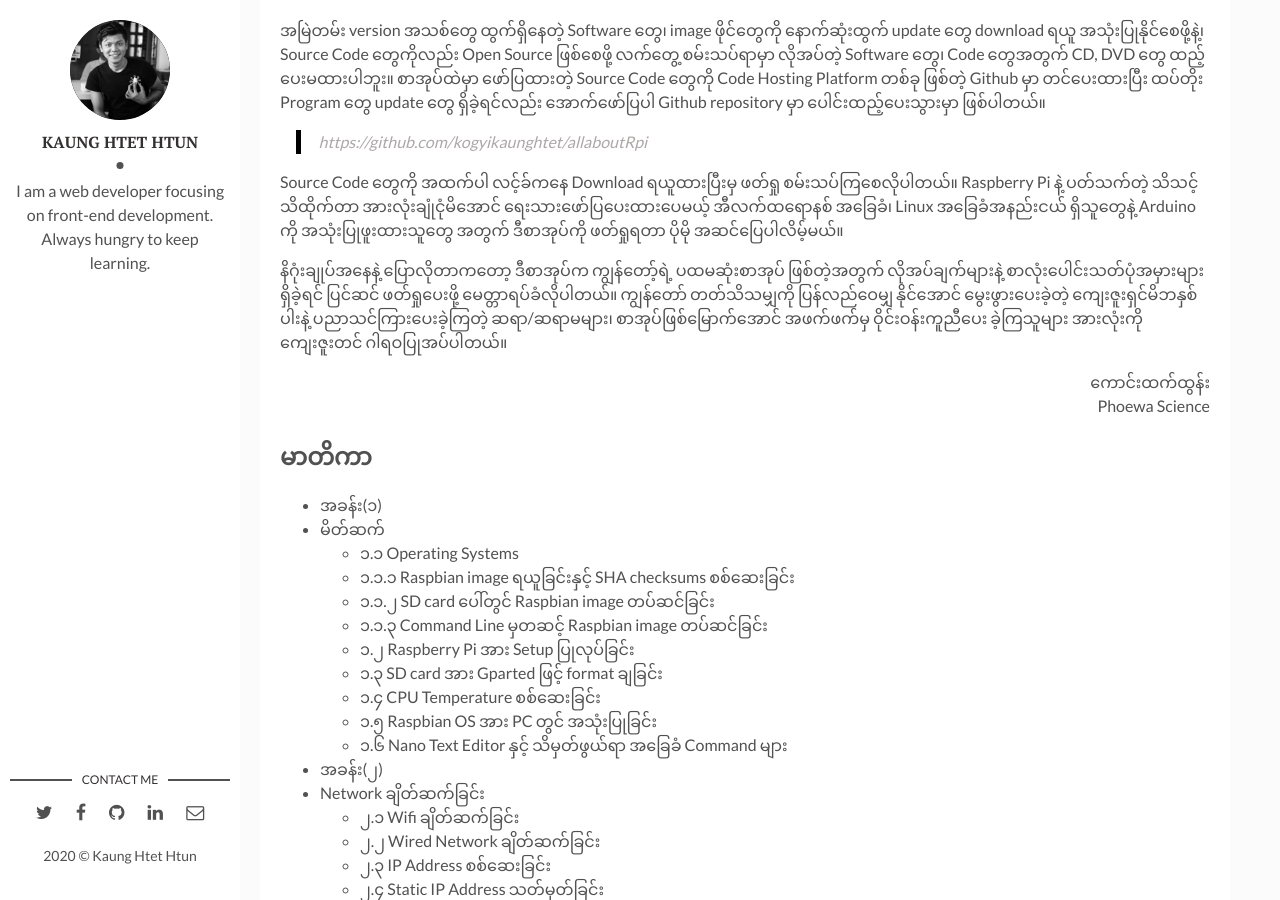
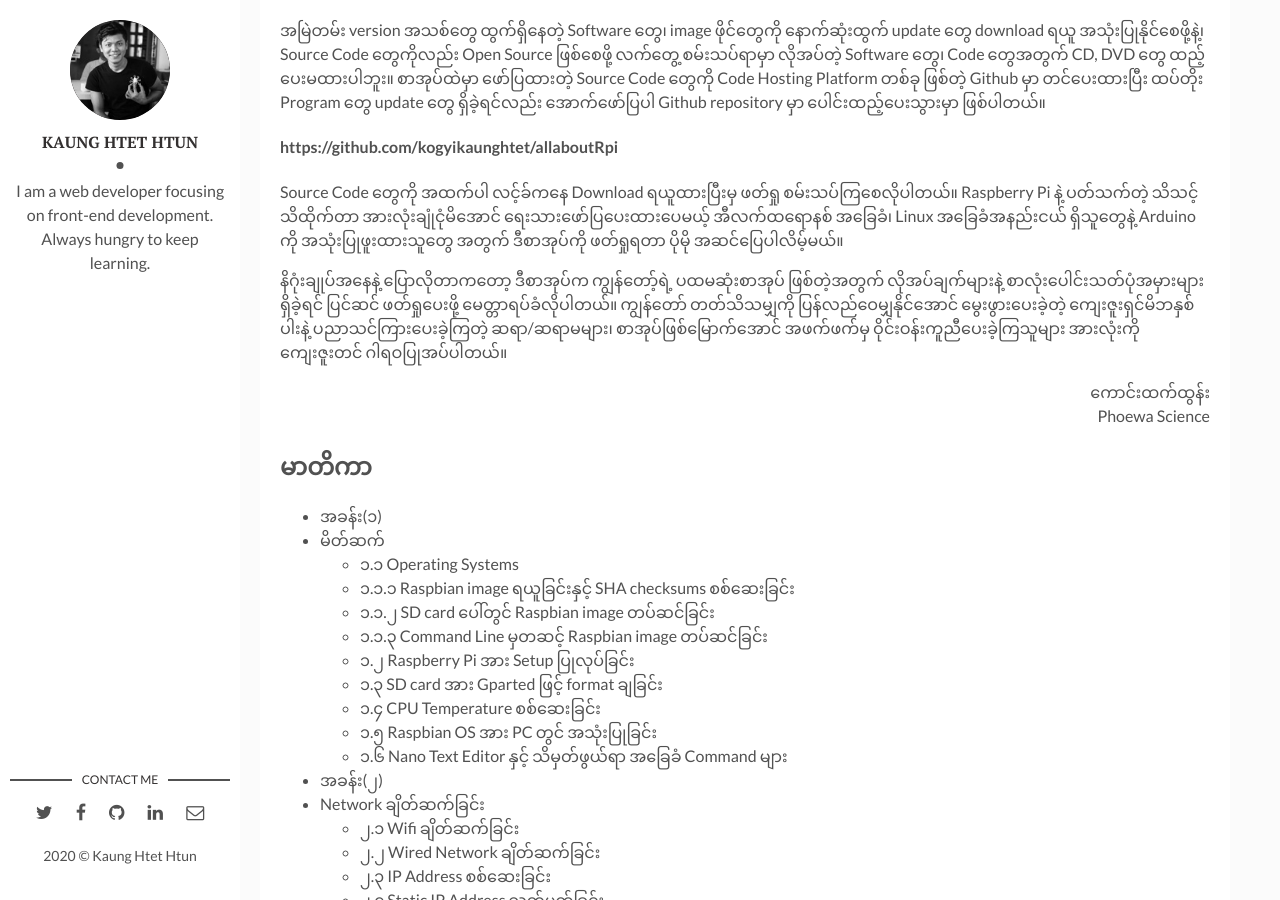
Before and after one commit to kogyikaunghtet/kogyikaunghtet.github.io, a Jekyll site: the page built from _posts/2020-02-16-allabout-rpi.markdown, in a window 1280 px wide and 900 px high, scrolled down 1946 px. Built offline with Jekyll 4.4.1, drawn with Linux system fonts in a browser that asks for light colours; comment, search, counter and statistics services are not loaded.

Commit message:
Initial commit

```diff
--- a/_posts/2020-02-16-allabout-rpi.markdown
+++ b/_posts/2020-02-16-allabout-rpi.markdown
@@ -50,11 +50,11 @@ Raspberry Pi မှာ အသုံးပြုမယ့် Operating System အ
 
 အမြဲတမ်း version အသစ်တွေ ထွက်ရှိနေတဲ့ Software တွေ၊ image ဖိုင်တွေကို နောက်ဆုံးထွက် update တွေ download ရယူ အသုံးပြုနိုင်စေဖို့နဲ့၊ Source Code တွေကိုလည်း Open Source ဖြစ်စေဖို့ လက်တွေ့ စမ်းသပ်ရာမှာ လိုအပ်တဲ့ Software တွေ၊ Code တွေအတွက် CD, DVD တွေ ထည့်ပေးမထားပါဘူး။ စာအုပ်ထဲမှာ ဖော်ပြထားတဲ့ Source Code တွေကို Code Hosting Platform တစ်ခု ဖြစ်တဲ့ Github မှာ တင်ပေးထားပြီး ထပ်တိုး Program တွေ update တွေ ရှိခဲ့ရင်လည်း အောက်ဖော်ပြပါ Github repository မှာ ပေါင်းထည့်ပေးသွားမှာ ဖြစ်ပါတယ်။
 
-> https://github.com/kogyikaunghtet/allaboutRpi
+#### https://github.com/kogyikaunghtet/allaboutRpi
 
 Source Code တွေကို အထက်ပါ လင့်ခ်ကနေ Download ရယူထားပြီးမှ ဖတ်ရှု စမ်းသပ်ကြစေလိုပါတယ်။ Raspberry Pi နဲ့ ပတ်သက်တဲ့ သိသင့်သိထိုက်တာ အားလုံးချုံငုံမိအောင် ရေးသားဖော်ပြပေးထားပေမယ့် အီလက်ထရောနစ် အခြေခံ၊ Linux အခြေခံအနည်းငယ် ရှိသူတွေနဲ့ Arduino ကို အသုံးပြုဖူးထားသူတွေ အတွက် ဒီစာအုပ်ကို ဖတ်ရှုရတာ ပိုမို အဆင်ပြေပါလိမ့်မယ်။
 
-နိဂုံးချုပ်အနေနဲ့ ပြောလိုတာကတော့ ဒီစာအုပ်က ကျွန်တော့်ရဲ့ ပထမဆုံးစာအုပ် ဖြစ်တဲ့အတွက် လိုအပ်ချက်များနဲ့ စာလုံးပေါင်းသတ်ပုံအမှားများ ရှိခဲ့ရင် ပြင်ဆင် ဖတ်ရှုပေးဖို့ မေတ္တာရပ်ခံလိုပါတယ်။ ကျွန်တော် တတ်သိသမျှကို ပြန်လည်ဝေမျှ နိုင်အောင် မွေးဖွားပေးခဲ့တဲ့ ကျေးဇူးရှင်မိဘနှစ်ပါးနဲ့ ပညာသင်ကြားပေးခဲ့ကြတဲ့ ဆရာ/ဆရာမများ၊ စာအုပ်ဖြစ်မြောက်အောင် အဖက်ဖက်မှ ဝိုင်းဝန်းကူညီပေး ခဲ့ကြသူများ အားလုံးကို ကျေးဇူးတင် ဂါရဝပြုအပ်ပါတယ်။
+နိဂုံးချုပ်အနေနဲ့ ပြောလိုတာကတော့ ဒီစာအုပ်က ကျွန်တော့်ရဲ့ ပထမဆုံးစာအုပ် ဖြစ်တဲ့အတွက် လိုအပ်ချက်များနဲ့ စာလုံးပေါင်းသတ်ပုံအမှားများ ရှိခဲ့ရင် ပြင်ဆင် ဖတ်ရှုပေးဖို့ မေတ္တာရပ်ခံလိုပါတယ်။ ကျွန်တော် တတ်သိသမျှကို ပြန်လည်ဝေမျှနိုင်အောင် မွေးဖွားပေးခဲ့တဲ့ ကျေးဇူးရှင်မိဘနှစ်ပါးနဲ့ ပညာသင်ကြားပေးခဲ့ကြတဲ့ ဆရာ/ဆရာမများ၊ စာအုပ်ဖြစ်မြောက်အောင် အဖက်ဖက်မှ ဝိုင်းဝန်းကူညီပေးခဲ့ကြသူများ အားလုံးကို ကျေးဇူးတင် ဂါရဝပြုအပ်ပါတယ်။
 
 <p align="right">
 ကောင်းထက်ထွန်း
```
